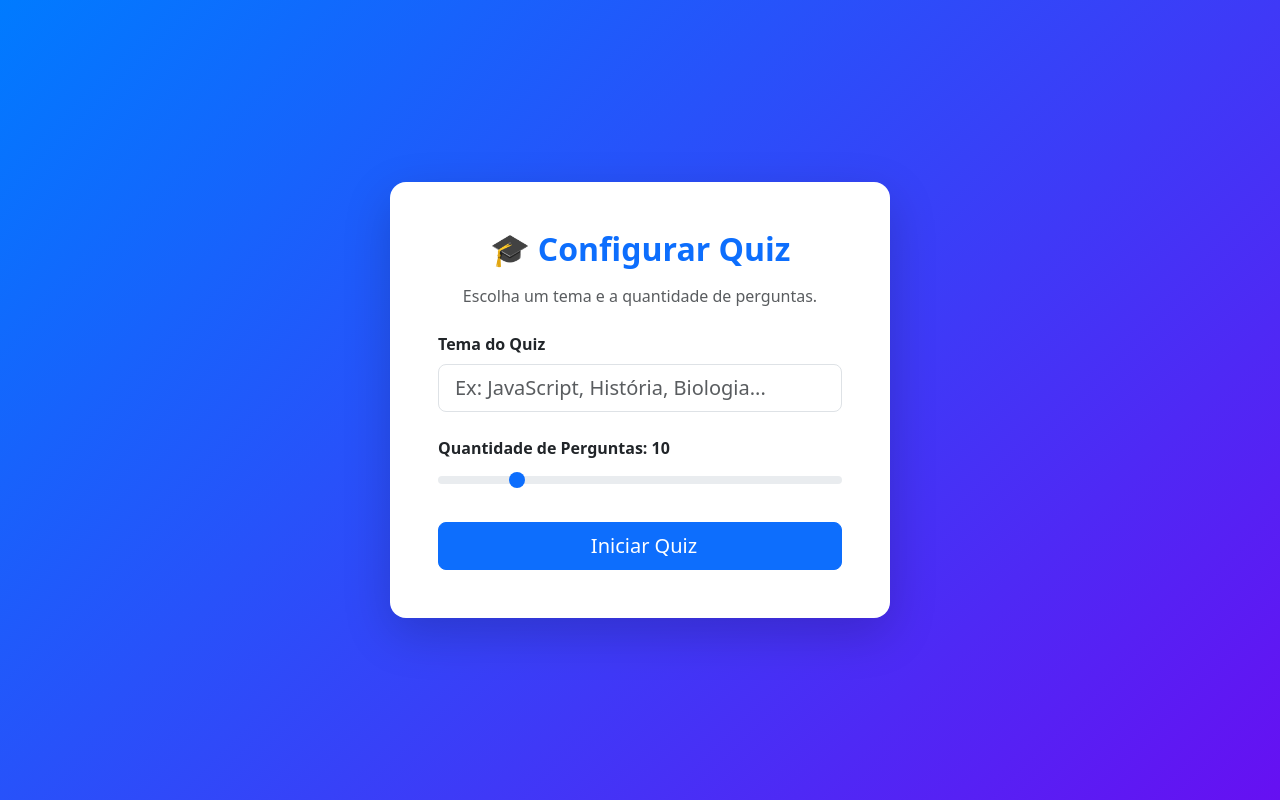
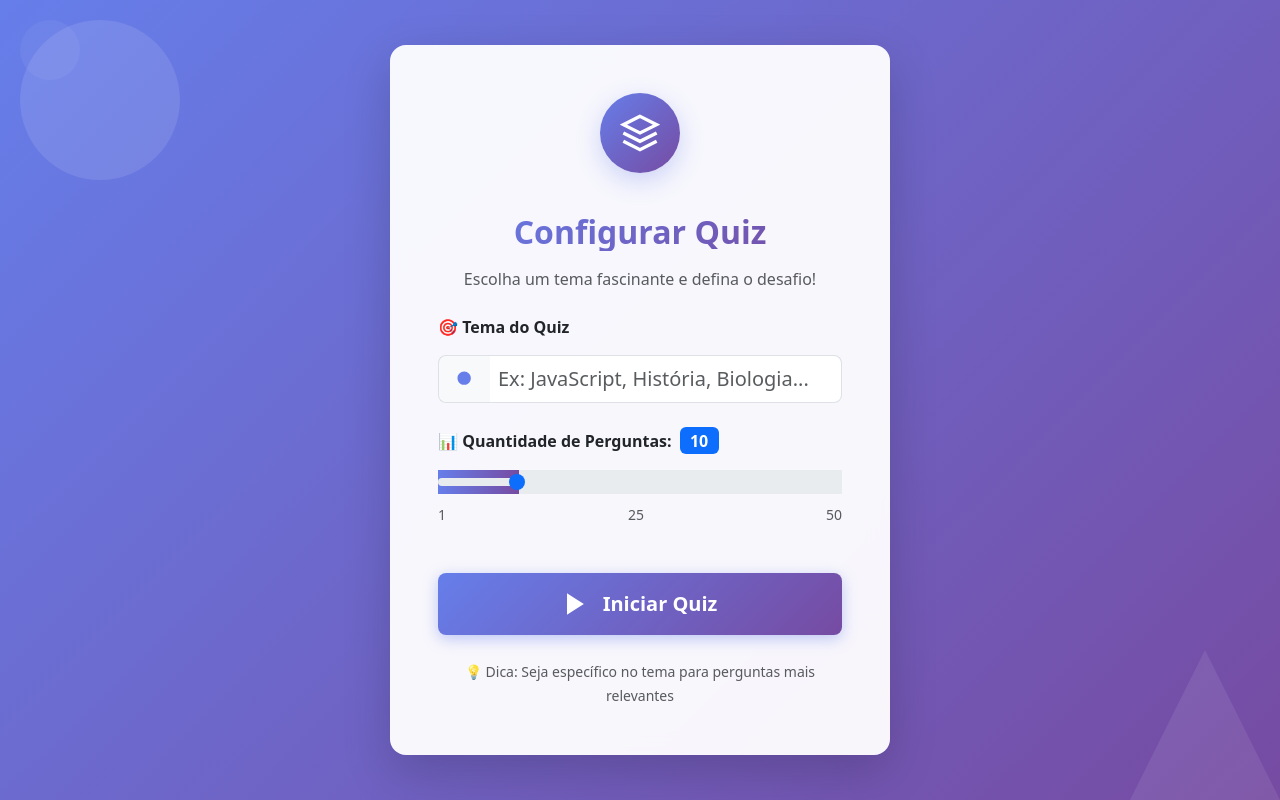
Before and after one commit to DavissonJr/KiQuiz-IA, a React (Vite) app in the folder study-quiz/: page / in a window 1280 px wide. Built offline with nearby package versions, Linux system fonts and the light colour scheme.

Commit message:
feat: estilizar quiz setup para ficar moderno

```diff
--- a/study-quiz/src/components/quizSetup/QuizSetup.tsx
+++ b/study-quiz/src/components/quizSetup/QuizSetup.tsx
@@ -18,42 +18,95 @@ const QuizSetup: React.FC<QuizSetupProps> = ({ onStart }) => {
 
   return (
     <div
-      className="d-flex justify-content-center align-items-center vh-100"
+      className="d-flex justify-content-center align-items-center min-vh-100"
       style={{
-        background: "linear-gradient(135deg, #007bff 0%, #6610f2 100%)",
+        background: "linear-gradient(135deg, #667eea 0%, #764ba2 100%)",
+        position: "relative",
+        overflow: "hidden"
       }}
     >
+      {/* Elementos decorativos SVG */}
+      <div className="position-absolute top-0 start-0">
+        <svg width="200" height="200" viewBox="0 0 200 200" fill="none">
+          <circle cx="100" cy="100" r="80" fill="rgba(255,255,255,0.1)" />
+          <circle cx="50" cy="50" r="30" fill="rgba(255,255,255,0.05)" />
+        </svg>
+      </div>
+
+      <div className="position-absolute bottom-0 end-0">
+        <svg width="150" height="150" viewBox="0 0 150 150" fill="none">
+          <polygon points="75,0 150,150 0,150" fill="rgba(255,255,255,0.08)" />
+        </svg>
+      </div>
+
       <div
-        className="card shadow-lg border-0 rounded-4 p-5 text-center"
+        className="card shadow-lg border-0 rounded-4 p-4 p-md-5 text-center position-relative"
         style={{
           maxWidth: "500px",
           width: "90%",
-          background: "white",
+          background: "rgba(255, 255, 255, 0.95)",
+          backdropFilter: "blur(10px)",
+          border: "1px solid rgba(255, 255, 255, 0.2)",
+          zIndex: 1
         }}
       >
-        <h2 className="fw-bold text-primary mb-3">🎓 Configurar Quiz</h2>
-        <p className="text-muted mb-4">
-          Escolha um tema e a quantidade de perguntas.
+        {/* Ícone decorativo */}
+        <div className="mb-4">
+          <div
+            className="mx-auto rounded-circle d-flex align-items-center justify-content-center mb-3"
+            style={{
+              width: "80px",
+              height: "80px",
+              background: "linear-gradient(135deg, #667eea 0%, #764ba2 100%)",
+              boxShadow: "0 8px 25px rgba(102, 126, 234, 0.3)"
+            }}
+          >
+            <svg width="40" height="40" viewBox="0 0 24 24" fill="none" stroke="white" strokeWidth="2">
+              <path d="M12 2L2 7l10 5 10-5-10-5zM2 17l10 5 10-5M2 12l10 5 10-5"/>
+            </svg>
+          </div>
+        </div>
+
+        <h2 className="fw-bold mb-3" style={{
+          background: "linear-gradient(135deg, #667eea 0%, #764ba2 100%)",
+          WebkitBackgroundClip: "text",
+          WebkitTextFillColor: "transparent",
+          backgroundClip: "text"
+        }}>
+          Configurar Quiz
+        </h2>
+
+        <p className="text-muted mb-4 fs-6">
+          Escolha um tema fascinante e defina o desafio!
         </p>
 
         {/* Tema */}
         <div className="mb-4 text-start">
-          <label className="form-label fw-semibold">
-            Tema do Quiz
+          <label className="form-label fw-semibold text-dark mb-3">
+            🎯 Tema do Quiz
           </label>
+          <div className="input-group input-group-lg">
+            <span className="input-group-text bg-light border-end-0">
+              <svg width="20" height="20" viewBox="0 0 24 24" fill="#667eea" stroke="none">
+                <path d="M21.5 21.5L16.5 16.5M19 11C19 15.4183 15.4183 19 11 19C6.58172 19 3 15.4183 3 11C3 6.58172 6.58172 3 11 3C15.4183 3 19 6.58172 19 11Z"/>
+              </svg>
+            </span>
             <input
               type="text"
-            className="form-control form-control-lg"
+              className="form-control border-start-0 ps-2"
               placeholder="Ex: JavaScript, História, Biologia..."
               value={topic}
               onChange={(e) => setTopic(e.target.value)}
+              style={{ borderLeft: "none" }}
             />
+          </div>
         </div>
 
         {/* Quantidade de perguntas */}
-        <div className="mb-4 text-start">
-          <label className="form-label fw-semibold">
-            Quantidade de Perguntas: {questionCount}
+        <div className="mb-5 text-start">
+          <label className="form-label fw-semibold text-dark mb-3">
+            📊 Quantidade de Perguntas:
+            <span className="ms-2 badge bg-primary fs-6">{questionCount}</span>
           </label>
           <input
             type="range"
@@ -62,16 +115,49 @@ const QuizSetup: React.FC<QuizSetupProps> = ({ onStart }) => {
             max="50"
             value={questionCount}
             onChange={(e) => setQuestionCount(Number(e.target.value))}
+            style={{
+              background: `linear-gradient(to right, #667eea 0%, #764ba2 ${(questionCount / 50) * 100}%, #e9ecef ${(questionCount / 50) * 100}%, #e9ecef 100%)`
+            }}
           />
+          <div className="d-flex justify-content-between text-muted small mt-1">
+            <span>1</span>
+            <span>25</span>
+            <span>50</span>
+          </div>
         </div>
 
         {/* Botão iniciar */}
         <button
           onClick={handleStart}
-          className="btn btn-primary btn-lg w-100 d-flex align-items-center justify-content-center gap-2"
+          className="btn btn-lg w-100 d-flex align-items-center justify-content-center gap-3 fw-semibold py-3"
+          style={{
+            background: "linear-gradient(135deg, #667eea 0%, #764ba2 100%)",
+            border: "none",
+            color: "white",
+            transition: "all 0.3s ease",
+            boxShadow: "0 4px 15px rgba(102, 126, 234, 0.4)"
+          }}
+          onMouseEnter={(e) => {
+            e.currentTarget.style.transform = "translateY(-2px)";
+            e.currentTarget.style.boxShadow = "0 8px 25px rgba(102, 126, 234, 0.6)";
+          }}
+          onMouseLeave={(e) => {
+            e.currentTarget.style.transform = "translateY(0)";
+            e.currentTarget.style.boxShadow = "0 4px 15px rgba(102, 126, 234, 0.4)";
+          }}
         >
-          <i className="bi bi-play-fill fs-4"></i> Iniciar Quiz
+          <svg width="24" height="24" viewBox="0 0 24 24" fill="none" stroke="currentColor" strokeWidth="2">
+            <polygon points="5,3 19,12 5,21" fill="currentColor"/>
+          </svg>
+          Iniciar Quiz
         </button>
+
+        {/* Dica */}
+        <div className="mt-4">
+          <small className="text-muted">
+            💡 Dica: Seja específico no tema para perguntas mais relevantes
+          </small>
+        </div>
       </div>
     </div>
   );
```
Lines whose indentation alone changed are shown as unchanged.
